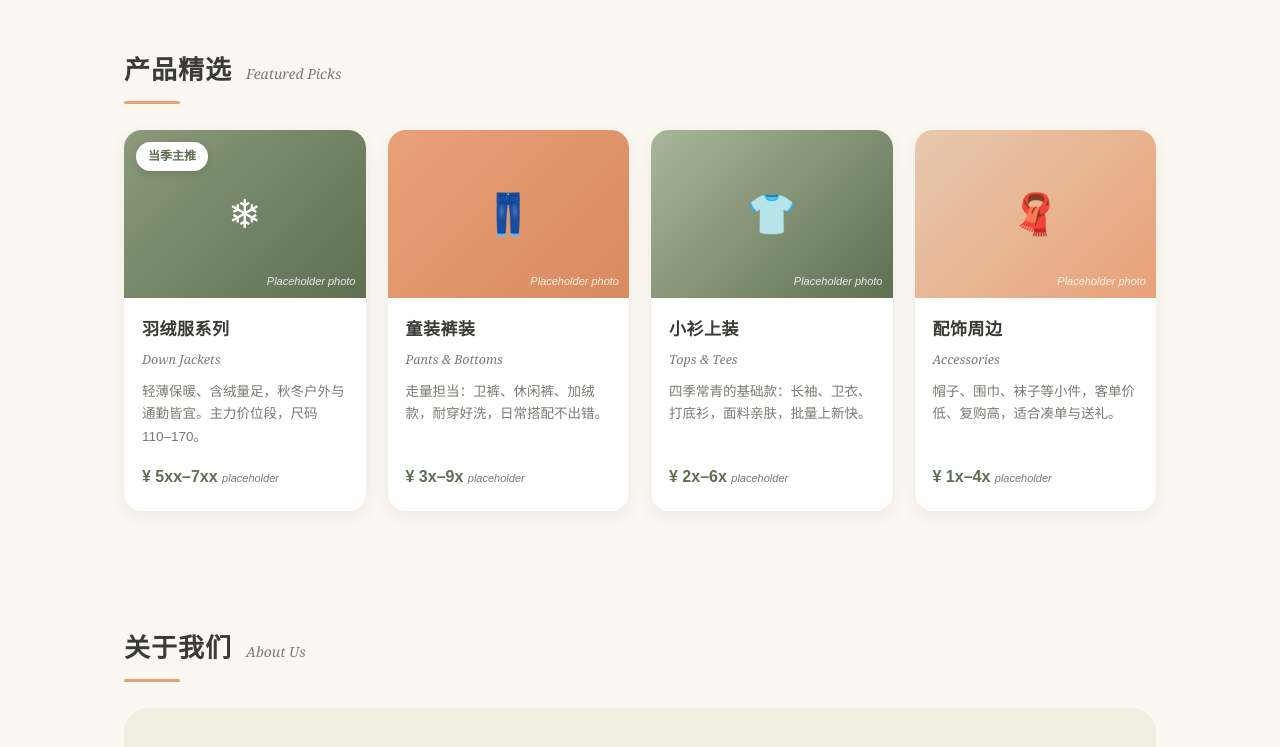
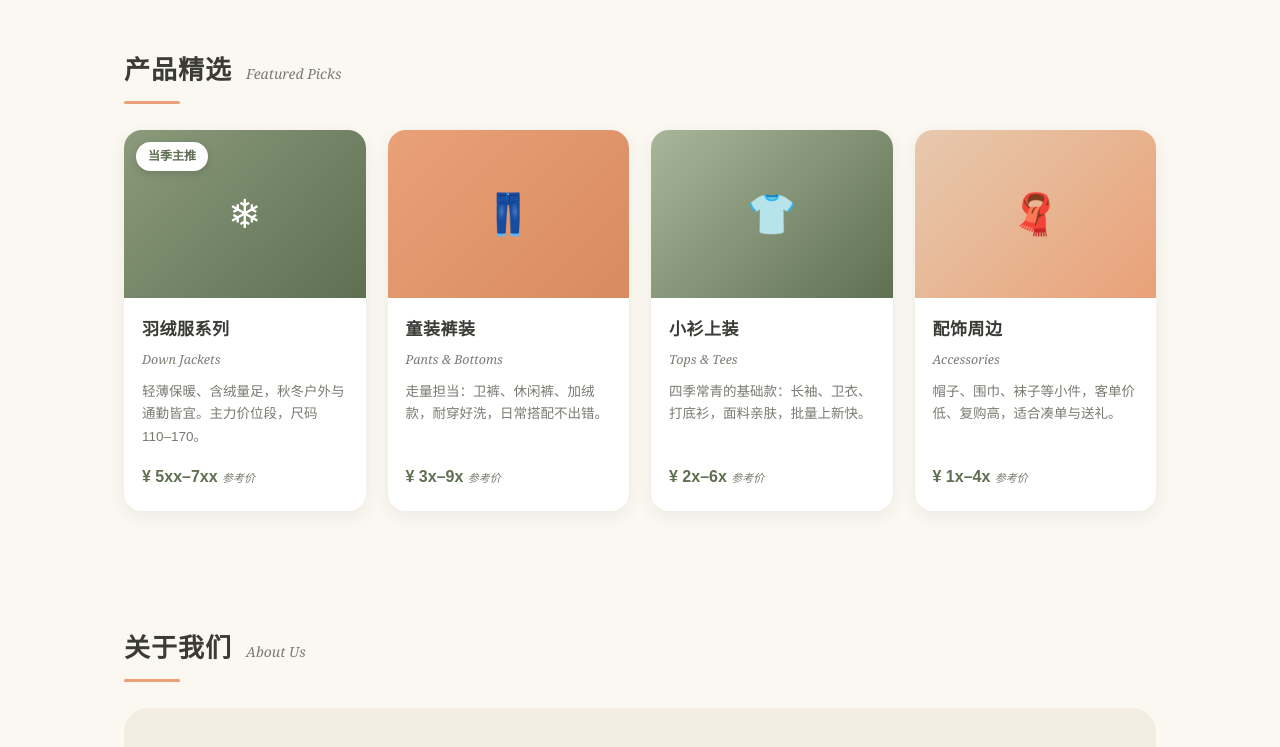
Before and after one commit to lj126329123/919pi-site, a plain HTML site: page index.html in a window 1280 px wide. Shown: the part 560-1307 px from the top of the page. Drawn offline with Linux system fonts and the light colour scheme.

Commit message:
Fix footer domain, remove placeholder text, add meta description and privacy link

```diff
--- a/index.html
+++ b/index.html
@@ -4,6 +4,7 @@
 <meta charset="UTF-8">
 <meta name="viewport" content="width=device-width, initial-scale=1.0">
 <title>919 优选 · 童装童品 · Kids Wear</title>
+<meta name="description" content="919 优选童装童品展示站：当季轻薄羽绒服、童装裤装、小衫上装与配饰周边精选，尺码齐全、到店可试穿，欢迎预约看款。">
 <style>
   :root{
     --cream:#FBF8F2;
@@ -238,38 +239,38 @@
   <div class="grid">
 
     <div class="card">
-      <div class="card-img img-a"><span>❄</span><span class="badge">当季主推</span><small>Placeholder photo</small></div>
+      <div class="card-img img-a"><span>❄</span><span class="badge">当季主推</span></div>
       <div class="card-body">
         <h3 class="serif">羽绒服系列</h3><div class="en">Down Jackets</div>
         <p>轻薄保暖、含绒量足，秋冬户外与通勤皆宜。主力价位段，尺码 110–170。</p>
-        <div class="price-row"><span class="price">¥ 5xx–7xx <small>placeholder</small></span></div>
+        <div class="price-row"><span class="price">¥ 5xx–7xx <small>参考价</small></span></div>
       </div>
     </div>
 
     <div class="card">
-      <div class="card-img img-b"><span>👖</span><small>Placeholder photo</small></div>
+      <div class="card-img img-b"><span>👖</span></div>
       <div class="card-body">
         <h3 class="serif">童装裤装</h3><div class="en">Pants &amp; Bottoms</div>
         <p>走量担当：卫裤、休闲裤、加绒款，耐穿好洗，日常搭配不出错。</p>
-        <div class="price-row"><span class="price">¥ 3x–9x <small>placeholder</small></span></div>
+        <div class="price-row"><span class="price">¥ 3x–9x <small>参考价</small></span></div>
       </div>
     </div>
 
     <div class="card">
-      <div class="card-img img-c"><span>👕</span><small>Placeholder photo</small></div>
+      <div class="card-img img-c"><span>👕</span></div>
       <div class="card-body">
         <h3 class="serif">小衫上装</h3><div class="en">Tops &amp; Tees</div>
         <p>四季常青的基础款：长袖、卫衣、打底衫，面料亲肤，批量上新快。</p>
-        <div class="price-row"><span class="price">¥ 2x–6x <small>placeholder</small></span></div>
+        <div class="price-row"><span class="price">¥ 2x–6x <small>参考价</small></span></div>
       </div>
     </div>
 
     <div class="card">
-      <div class="card-img img-d"><span>🧣</span><small>Placeholder photo</small></div>
+      <div class="card-img img-d"><span>🧣</span></div>
       <div class="card-body">
         <h3 class="serif">配饰周边</h3><div class="en">Accessories</div>
         <p>帽子、围巾、袜子等小件，客单价低、复购高，适合凑单与送礼。</p>
-        <div class="price-row"><span class="price">¥ 1x–4x <small>placeholder</small></span></div>
+        <div class="price-row"><span class="price">¥ 1x–4x <small>参考价</small></span></div>
       </div>
     </div>
 
@@ -319,8 +320,8 @@
 
 <footer>
   <div class="serif">919 优选 · Kids Wear &amp; Essentials</div>
-  <p>本站部署于 919.pi · 仅 Pi 浏览器内可访问<br><span class="en" style="font-size:11.5px;">Hosted at 919.pi — reachable inside Pi Browser</span></p>
-  <span class="trial-note">待替换：产品图 / 价格 / 联系方式</span>
+  <p>本站部署于 GitHub Pages：https://lj126329123.github.io/919pi-site/<br><span class="en" style="font-size:11.5px;">Hosted on GitHub Pages</span></p>
+  <p style="margin-top:8px;"><a href="privacy.html" style="color:inherit;text-decoration:underline;">隐私政策 · Privacy Policy</a></p>
 </footer>
 
 <script>
```
